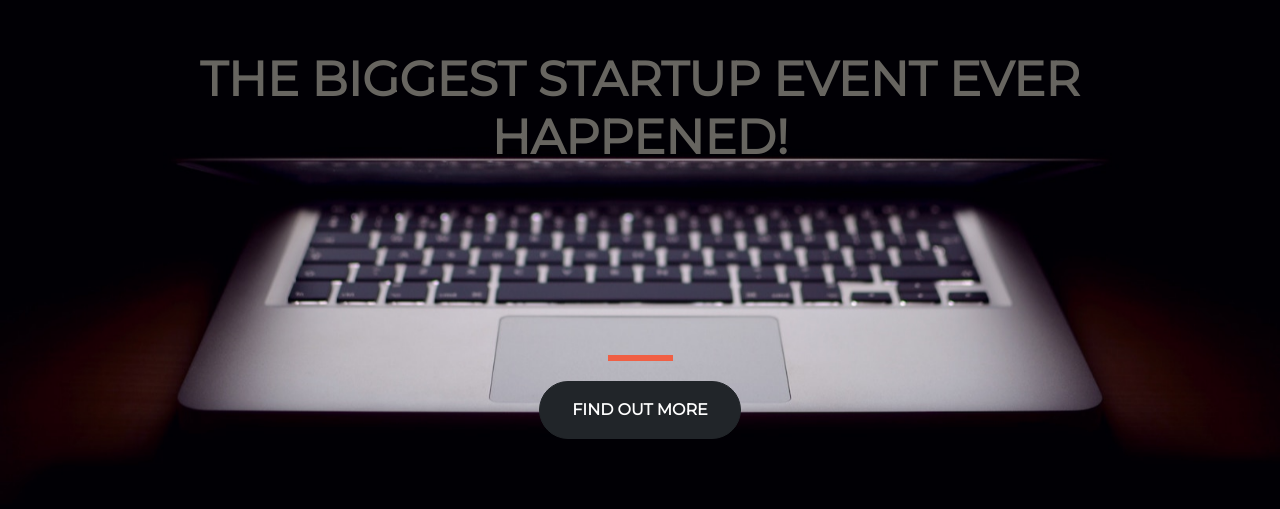
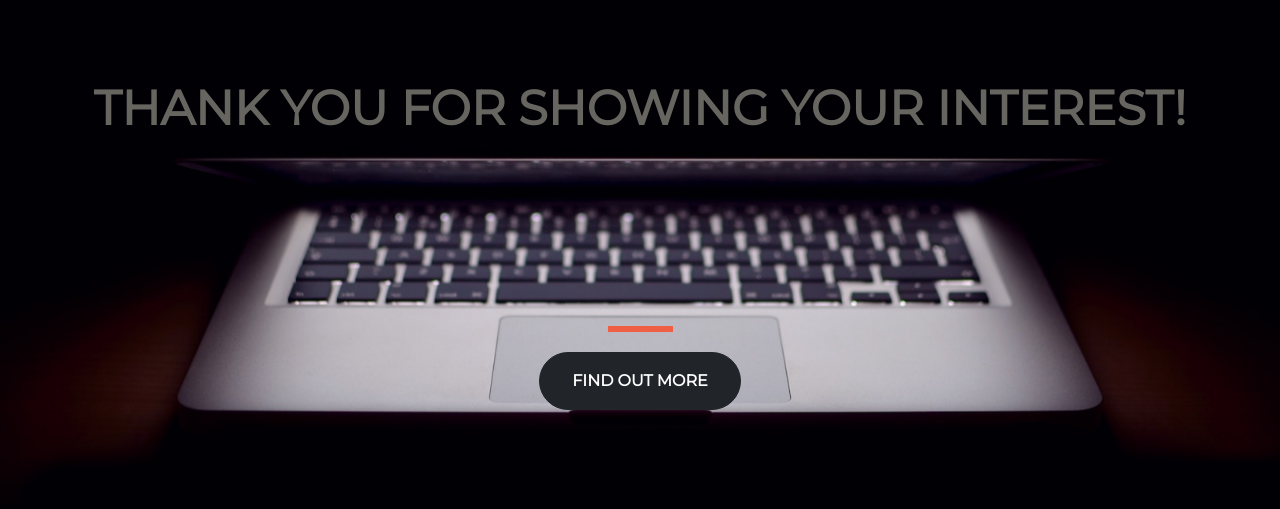
Before and after one commit to diipanshuu/1st, a plain HTML site: page index.html in a window 1280 px wide. Shown: the part 155-664 px from the top of the page. Drawn offline with nearby package versions, Linux system fonts and the light colour scheme.

Commit message:
Just changed the heading!
It is more relevant now.

```diff
--- a/index.html
+++ b/index.html
@@ -18,7 +18,7 @@
     <div class="container d-flex align-items-center h-100">
       <div class="row">
         <header class="text-center col-12">
-          <h1 class="text-uppercase"><strong>The Biggest Startup Event Ever Happened!</strong></h1>
+          <h1 class="text-uppercase"><strong>Thank you for showing your interest!</strong></h1>
         </header>
         <div class="buffer col-12"></div>
         <section class="text-center <!-- col-12 -->">
```
